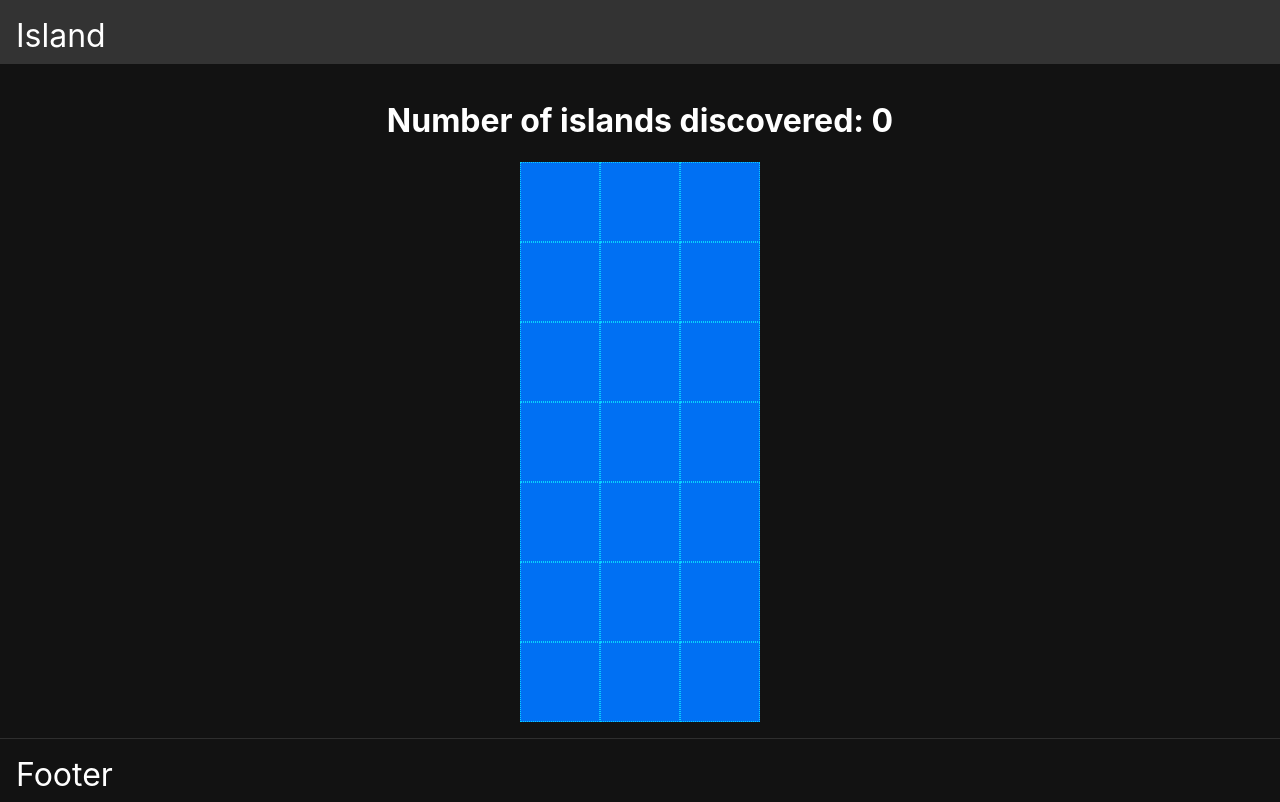
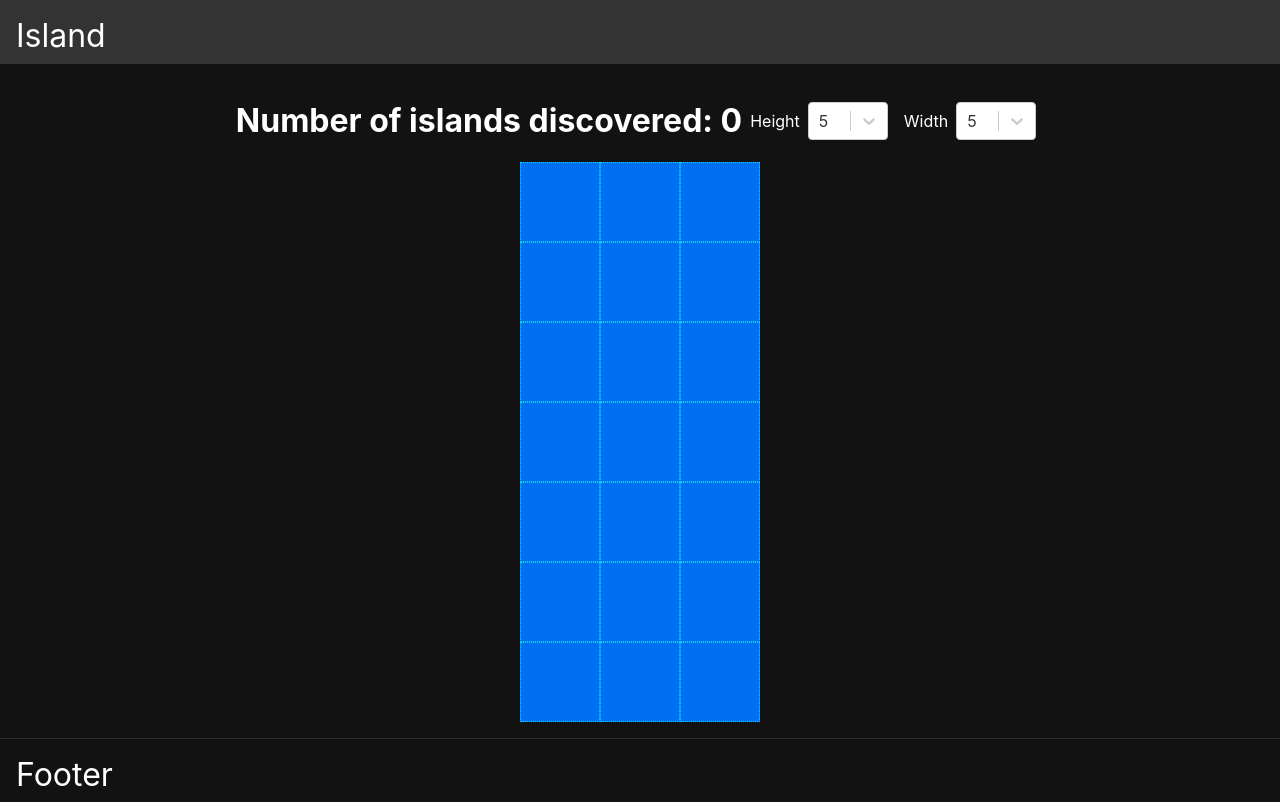
Before and after one commit to dtaborda/islands, a Next.js app: page / in a window 1280 px wide. Built offline with nearby package versions, Linux system fonts and the light colour scheme.

Commit message:
creating selectors to setup the number of cells for width and number of cells for height

```diff
--- /dev/null
+++ b/components/ContextBar.tsx
@@ -0,0 +1,42 @@
+import React from 'react'
+import styled from 'styled-components'
+import { Title } from './typography'
+import { Select, SelectOptionsProps } from './Select'
+
+const Container: any = styled.div`
+  display: flex;
+  display: flex;
+  justify-content: center;
+  align-items: center;
+`
+export interface ContextBarProps {
+  islandCounter: number
+  tinyWorldHeightOptions: SelectOptionsProps[]
+  tinyWorldWidthOptions: SelectOptionsProps[]
+}
+
+export function ContextBar(props: ContextBarProps) {
+  const {
+    islandCounter,
+    tinyWorldHeightOptions,
+    tinyWorldWidthOptions,
+  } = props
+
+  return (
+    <Container>
+      <Title>Number of islands discovered: {islandCounter}</Title>
+      <Select
+        label="Height"
+        value={tinyWorldHeightOptions[0]}
+        onChange={(e: any) => { console.log(e) }}
+        options={tinyWorldHeightOptions}
+      />
+      <Select
+        label="Width"
+        value={tinyWorldWidthOptions[0]}
+        onChange={(e: any) => { console.log(e) }}
+        options={tinyWorldWidthOptions}
+      />
+    </Container>
+  )
+}
--- a/components/Dashboard.tsx
+++ b/components/Dashboard.tsx
@@ -1,8 +1,6 @@
 import React from 'react'
+import styled from 'styled-components'
 import { Grid } from './Grid';
-import { Title } from './typography';
-
-import styled from 'styled-components'
 
 const Container: any = styled.div`
   display: flex;
@@ -13,18 +11,15 @@ const Container: any = styled.div`
 
 export interface DashboardProps {
   tinyWorld: any
-  islandCounter: number
 }
 
 export function Dashboard(props: DashboardProps) {
   const {
-    islandCounter,
     tinyWorld,
   } = props
 
   return (
     <Container>
-      <Title>Number of islands discovered: {islandCounter}</Title>
       <Grid cells={tinyWorld} />
     </Container>
   )
--- /dev/null
+++ b/components/Select.tsx
@@ -0,0 +1,46 @@
+import React from 'react';
+import styled from 'styled-components'
+import ReactSelect, { OptionTypeBase } from 'react-select';
+import { Label } from './typography'
+
+const Container = styled.div`
+  display: flex;
+  justify-content: center;
+  align-items: center;
+  margin-right: ${({ theme }: any) => theme.sizes.xs};
+  margin-left: ${({ theme }: any) => theme.sizes.xs};
+`
+
+const ReactSelectStyled = styled(ReactSelect)`
+  margin-left: ${({ theme }: any) => theme.sizes.xs};
+  width: ${({ theme }: any) => theme.sizes.cell};
+`
+
+export interface SelectProps {
+  label: string
+  options: OptionTypeBase[]
+  value: OptionTypeBase,
+  onChange: () => void
+}
+
+export type SelectOptionsProps = OptionTypeBase;
+
+export function Select(props: SelectProps) {
+  const {
+    label,
+    value,
+    onChange,
+    options,
+  } = props
+
+  return (
+    <Container>
+      <Label>{label}</Label>
+      <ReactSelectStyled
+        value={value}
+        onChange={onChange}
+        options={options}
+      />
+    </Container>
+  )
+}
--- a/components/index.ts
+++ b/components/index.ts
@@ -1,5 +1,7 @@
 export * from './Cell'
+export * from './ContextBar'
 export * from './Dashboard'
 export * from './Grid'
 export * from './Layout'
+export * from './Select'
 export * from './typography'
--- a/components/typography.tsx
+++ b/components/typography.tsx
@@ -9,3 +9,7 @@ export const Logo = styled.span`
   font-size: ${({ theme }) => theme.sizes.md};
   color: ${({ theme }) => theme.colors.white};
 `
+
+export const Label = styled.span`
+  color: ${({ theme }) => theme.colors.white};
+`
--- a/package.json
+++ b/package.json
@@ -14,10 +14,12 @@
     "rbx": "^2.2.0",
     "react": "17.0.2",
     "react-dom": "17.0.2",
+    "react-select": "^4.3.1",
     "styled-components": "^5.3.0"
   },
   "devDependencies": {
     "@types/react": "17.0.14",
+    "@types/react-select": "^4.0.17",
     "@types/styled-components": "^5.1.11",
     "eslint": "7.31.0",
     "eslint-config-next": "11.0.1",
--- a/pages/index.tsx
+++ b/pages/index.tsx
@@ -1,5 +1,7 @@
 import Head from 'next/head'
 import {
+  ContextBar,
+  ContextBarProps,
   Dashboard,
   DashboardProps,
   Layout,
@@ -8,13 +10,30 @@ import {
 
 import { useData } from '../hooks'
 
+const genSelectorOption = (max: number) => {
+  const options = []
+  for (let index = 5; index <= max; index++) {
+    options.push({ value: index, label: `${index}`})
+  }
+  return options;
+}
+
+const tinyWorldHeightOptions = genSelectorOption(8)
+
+const tinyWorldWidthOptions = genSelectorOption(12)
+
 export default function Home() {
 
   const { tinyWorld } = useData({ axlesX: 3, axlesY: 7 })
 
   const gridProps: DashboardProps = {
     tinyWorld,
+  }
+
+  const contextBarProps: ContextBarProps = {
     islandCounter: 0,
+    tinyWorldWidthOptions,
+    tinyWorldHeightOptions,
   }
 
   return (
@@ -28,6 +47,7 @@ export default function Home() {
         header={<Logo>Island</Logo>}
         footer={<Logo>Footer</Logo>}
       >
+        <ContextBar {...contextBarProps} />
         <Dashboard {...gridProps} />
       </Layout>
     </>
```
Also changed, not shown: pages/_app.tsx (line endings or trailing spaces), 1 other file (tests, documents, lock files or other folders).
